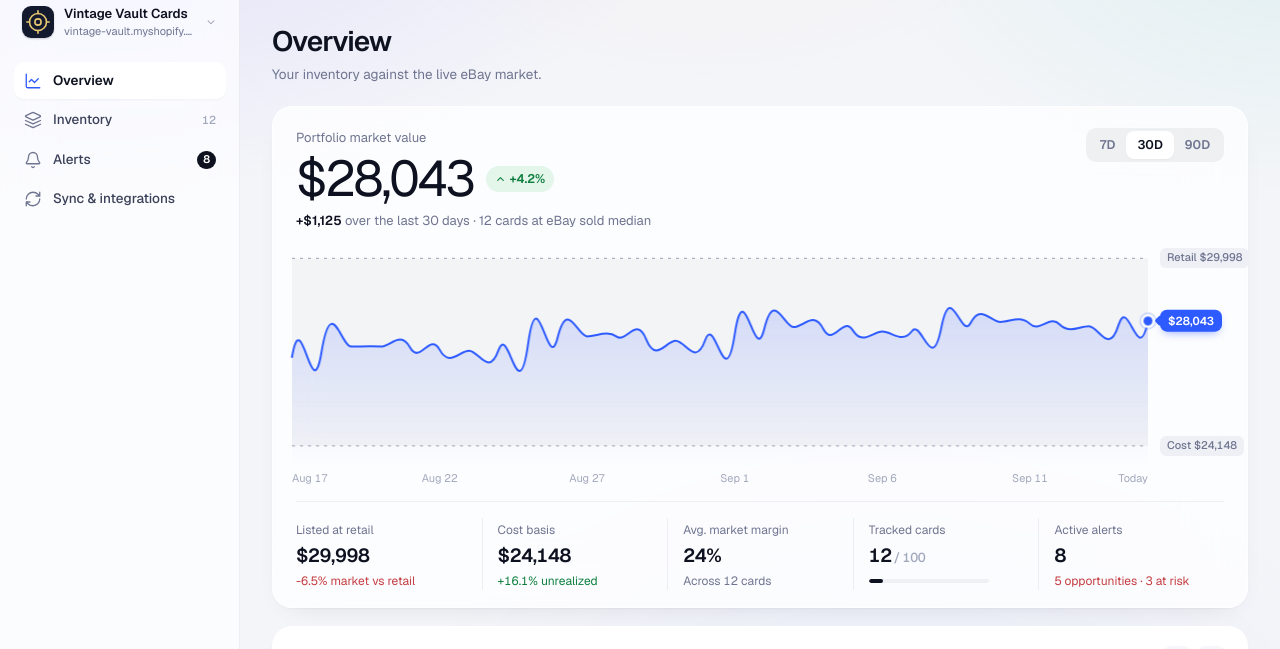
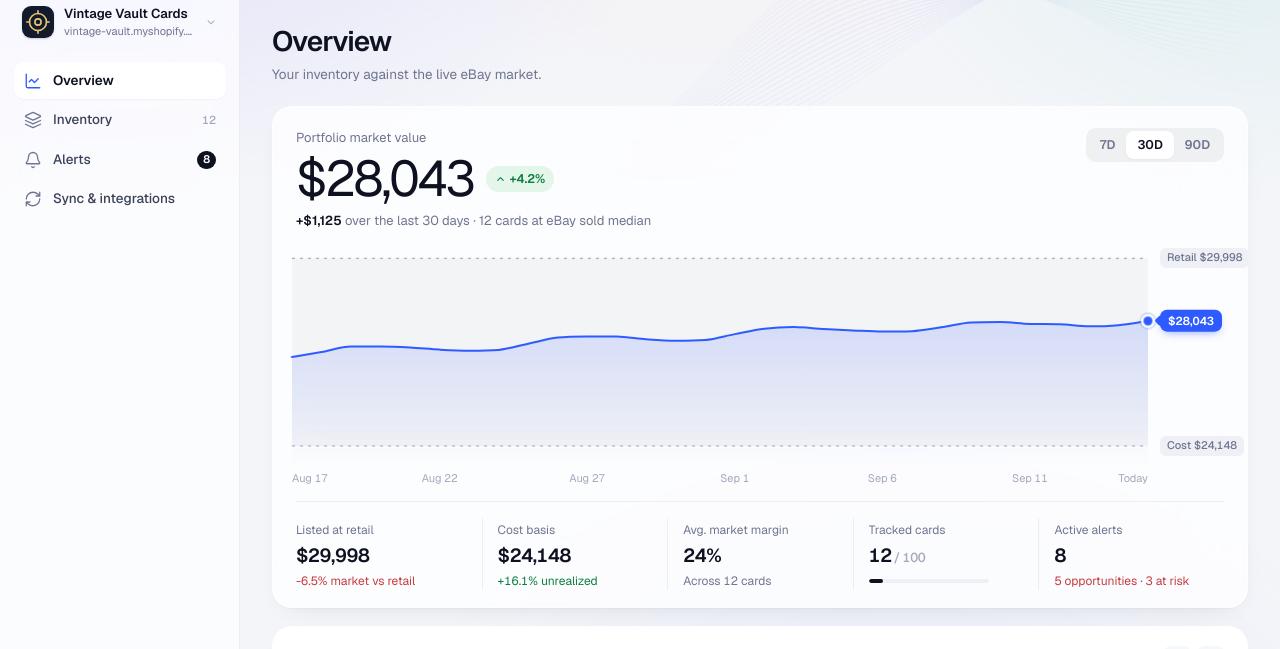
Before and after one commit to rdana25/POP-Collect, a plain HTML site: page index.html in a window 1280 px wide. Shown: the part 75-724 px from the top of the page. Drawn offline with nearby package versions, Linux system fonts and the light colour scheme.

Commit message:
Fix curve tangents (smoother charts), add subtle ribbon in overview header
- smoothPath: tangent offset is m/3 for evenly spaced points; the extra x-step
  factor was overshooting and putting a wobble on every chart and sparkline
- Decorative line-art ribbon top-right of Overview, emerging from behind the
  frosted hero panel; very low opacity, slow drift, no interaction

```diff
--- a/app.js
+++ b/app.js
@@ -213,10 +213,12 @@ function smoothPath(pts) {
   const xs = pts.map((p) => p[0]), ys = pts.map((p) => p[1]);
   const m = monotoneSlopes(ys);
   let d = `M${xs[0].toFixed(2)},${ys[0].toFixed(2)}`;
+  // m[] is dy per index step and points are evenly spaced, so the tangent
+  // offset for one-third of a step is simply m/3 (no multiply by the x step).
   for (let i = 0; i < pts.length - 1; i++) {
     const h = xs[i + 1] - xs[i];
-    const c1x = xs[i] + h / 3, c1y = ys[i] + (m[i] * h) / 3;
-    const c2x = xs[i + 1] - h / 3, c2y = ys[i + 1] - (m[i + 1] * h) / 3;
+    const c1x = xs[i] + h / 3, c1y = ys[i] + m[i] / 3;
+    const c2x = xs[i + 1] - h / 3, c2y = ys[i + 1] - m[i + 1] / 3;
     d += ` C${c1x.toFixed(2)},${c1y.toFixed(2)} ${c2x.toFixed(2)},${c2y.toFixed(2)} ${xs[i + 1].toFixed(2)},${ys[i + 1].toFixed(2)}`;
   }
   return d;
@@ -738,6 +740,43 @@ function bindChartCursor() {
 }
 
 /* ------------------------------- RENDERERS --------------------------------- */
+
+// Decorative ribbon: many hairline curves sharing a drifting centreline,
+// spread across a band whose width flips sign so the band twists.
+function renderRibbon() {
+  const el = document.getElementById('ribbon');
+  if (!el) return;
+  const W = 760, H = 300, N = 24;
+  const paths = [];
+  for (let i = 0; i < N; i++) {
+    const t = i / (N - 1) - 0.5;
+    const pts = [];
+    for (let x = 0; x <= W; x += 10) {
+      const u = x / W;
+      // Starts low (behind the hero panel), rises into the open slot on the
+      // right, then eases back down toward the edge.
+      const s = Math.min(1, Math.max(0, (u - 0.08) / 0.54));
+      const rise = s * s * (3 - 2 * s);
+      const center = 250 - 172 * rise + 46 * Math.max(0, u - 0.72) / 0.28 + 12 * Math.sin(u * Math.PI * 3.2 + 1.5);
+      const width = 130 * Math.cos(u * Math.PI * 1.9 + 0.9);
+      const shear = 26 * t * t * Math.sin(u * 5.5 + 1);
+      pts.push([x, center + t * width + shear]);
+    }
+    paths.push(`<path d="${smoothPath(pts)}" opacity="${(0.25 + 0.75 * (1 - Math.abs(t) * 1.4)).toFixed(2)}"/>`);
+  }
+  el.innerHTML = `<svg viewBox="0 0 ${W} ${H}" preserveAspectRatio="none">
+    <defs>
+      <linearGradient id="ribbon-grad" x1="0" y1="0" x2="1" y2="0">
+        <stop offset="0" stop-color="#7A9BFF" stop-opacity="0"/>
+        <stop offset=".22" stop-color="#7A9BFF" stop-opacity=".38"/>
+        <stop offset=".55" stop-color="#B08CFF" stop-opacity=".34"/>
+        <stop offset=".82" stop-color="#5FD3C6" stop-opacity=".3"/>
+        <stop offset="1" stop-color="#5FD3C6" stop-opacity="0"/>
+      </linearGradient>
+    </defs>
+    <g fill="none" stroke="url(#ribbon-grad)" stroke-width=".7" stroke-linecap="round" vector-effect="non-scaling-stroke">${paths.join('')}</g>
+  </svg>`;
+}
 
 function renderVault() {
   const sorted = [...CARDS].sort((a, b) => marketValue(b) - marketValue(a));
@@ -1374,6 +1413,7 @@ function bindEvents() {
 /* --------------------------------- INIT -------------------------------------- */
 
 function init() {
+  renderRibbon();
   populateSelect(document.getElementById('filterCategory'), true);
   populateCurrencySelect();
   bindEvents();
--- a/index.html
+++ b/index.html
@@ -10,7 +10,7 @@
   <link rel="preconnect" href="https://fonts.googleapis.com" />
   <link rel="preconnect" href="https://fonts.gstatic.com" crossorigin />
   <link href="https://fonts.googleapis.com/css2?family=Geist:wght@300..700&family=Geist+Mono:wght@400;500&display=swap" rel="stylesheet" />
-  <link rel="stylesheet" href="styles.css?v=13" />
+  <link rel="stylesheet" href="styles.css?v=18" />
 </head>
 <body>
 
@@ -169,6 +169,7 @@
               <h1>Overview</h1>
               <p>Your inventory against the live eBay market.</p>
             </div>
+            <div class="ribbon" id="ribbon" aria-hidden="true"></div>
           </div>
 
           <section class="hero surface">
@@ -612,6 +613,6 @@
 
   <div class="toast" id="toast" role="status" aria-live="polite"></div>
 
-  <script src="app.js?v=13"></script>
+  <script src="app.js?v=18"></script>
 </body>
 </html>
--- a/styles.css
+++ b/styles.css
@@ -395,7 +395,20 @@ body.is-syncing .sync-pill svg { color: var(--brand); animation: spin 1.2s linea
 .tab-panel.is-active > *:nth-child(4) { animation-delay: .15s; }
 .tab-panel.is-active > *:nth-child(5) { animation-delay: .20s; }
 
-.page-head { display: flex; align-items: flex-end; justify-content: space-between; gap: 16px; margin: 6px 0 22px; }
+.page-head { position: relative; display: flex; align-items: flex-end; justify-content: space-between; gap: 16px; margin: 6px 0 22px; }
+
+/* Decorative ribbon in the top-right, bleeding under the frosted hero. */
+.ribbon {
+  position: absolute; right: -40px; top: -120px;
+  width: 760px; height: 300px;
+  pointer-events: none; z-index: 0; opacity: .7;
+  -webkit-mask-image: linear-gradient(90deg, transparent 6%, #000 34%, #000 92%, transparent);
+  mask-image: linear-gradient(90deg, transparent 6%, #000 34%, #000 92%, transparent);
+  animation: ribbon-drift 40s ease-in-out infinite alternate;
+}
+.ribbon svg { width: 100%; height: 100%; display: block; }
+@keyframes ribbon-drift { from { transform: translate(0, 0); } to { transform: translate(-16px, 8px); } }
+.hero { position: relative; z-index: 1; }
 .page-head h1 { font-size: 28px; font-weight: 600; letter-spacing: -0.03em; }
 .page-head p { margin-top: 3px; font-size: 13.5px; color: var(--ink-3); }
 
@@ -1106,6 +1119,7 @@ body.is-syncing .sync-pill svg { color: var(--brand); animation: spin 1.2s linea
   .page-head { margin-bottom: 16px; }
   .page-head h1 { font-size: 22px; }
   .hero { padding: 18px 16px 14px; }
+  .ribbon { width: 460px; height: 180px; right: -70px; top: -80px; }
   .hero-value { font-size: 36px; }
   .chart { height: 190px; margin-right: 64px; }
   .chart-tag { font-size: 11px; padding: 2px 6px; margin-left: 10px; }
```
